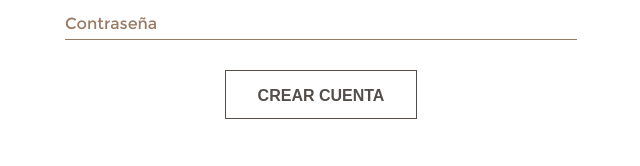
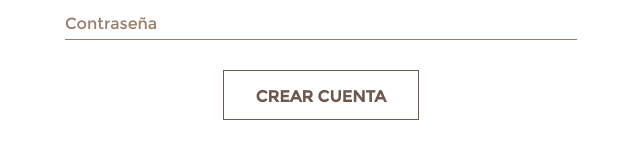
Before and after one commit to luccasassa/megasemilla, a plain HTML site: page pages/crear-cuenta.html in a window 1280 px wide. Shown: the part 610-776 px from the top of the page, 319-959 px from the left. Drawn offline with Linux system fonts and the light colour scheme; files whose address does not match are found by name; a web font is replaced by a local one.

Commit message:
arreglo fuente (boton-submit.SASS)

```diff
--- a/assets/sass/boton-submit/submit.scss
+++ b/assets/sass/boton-submit/submit.scss
@@ -1,15 +1,31 @@
+$color_1: #e6decf;
+$color_2: #ba9c82;
+$color_3: #997b66;
+$color_4: #6c584c;
+$color_5: #241407;
+$fuente: "monserrat";
+
+/* fuentes */
+
+@font-face {
+	src: url("../fonts/Montserrat-Regular.ttf");
+	font-family: "monserrat";
+}
+
+/* botón submit */
+
 .caja-boton {
 	width: max-content;
 	margin: 0 auto;
 	position: relative;
 	overflow: hidden;
-}
 
-.caja-boton button {
+	button {
 		padding: 16px 32px 13px;
-	background-color: rgba(0, 0, 0, 0);
-	border: 1px solid #534e4a;
-	color: #534e4a;
+		background-color: transparent;
+		border: 1px solid $color_4;
+		color: $color_4;
+		font-family: $fuente;
 		font-size: 16px;
 		font-weight: 700;
 		text-transform: uppercase;
@@ -36,7 +52,7 @@
 	}
 
 	.item-boton {
-	background-color: #534e4a;
+		background-color: $color_4;
 		height: calc(100% + 2px);
 		width: 100%;
 		position: absolute;
@@ -45,3 +61,4 @@
 		z-index: -1;
 		transition: transform 300ms ease;
 	}
+}
--- a/pages/crear-cuenta.html
+++ b/pages/crear-cuenta.html
@@ -126,7 +126,7 @@
 
             <!-- (sass) botón submit -->
             <div class="caja-boton">
-                <button type="submit" class="anim-btn__button">CREAR CUENTA</button>
+                <button type="submit">CREAR CUENTA</button>
                 <div class="item-boton"></div>
             </div>
 
```
Also changed, not shown: pages/iniciar-sesion.html (+1 -1 lines), assets/sass/boton-submit/submit.css. Lines whose indentation alone changed are shown as unchanged.
